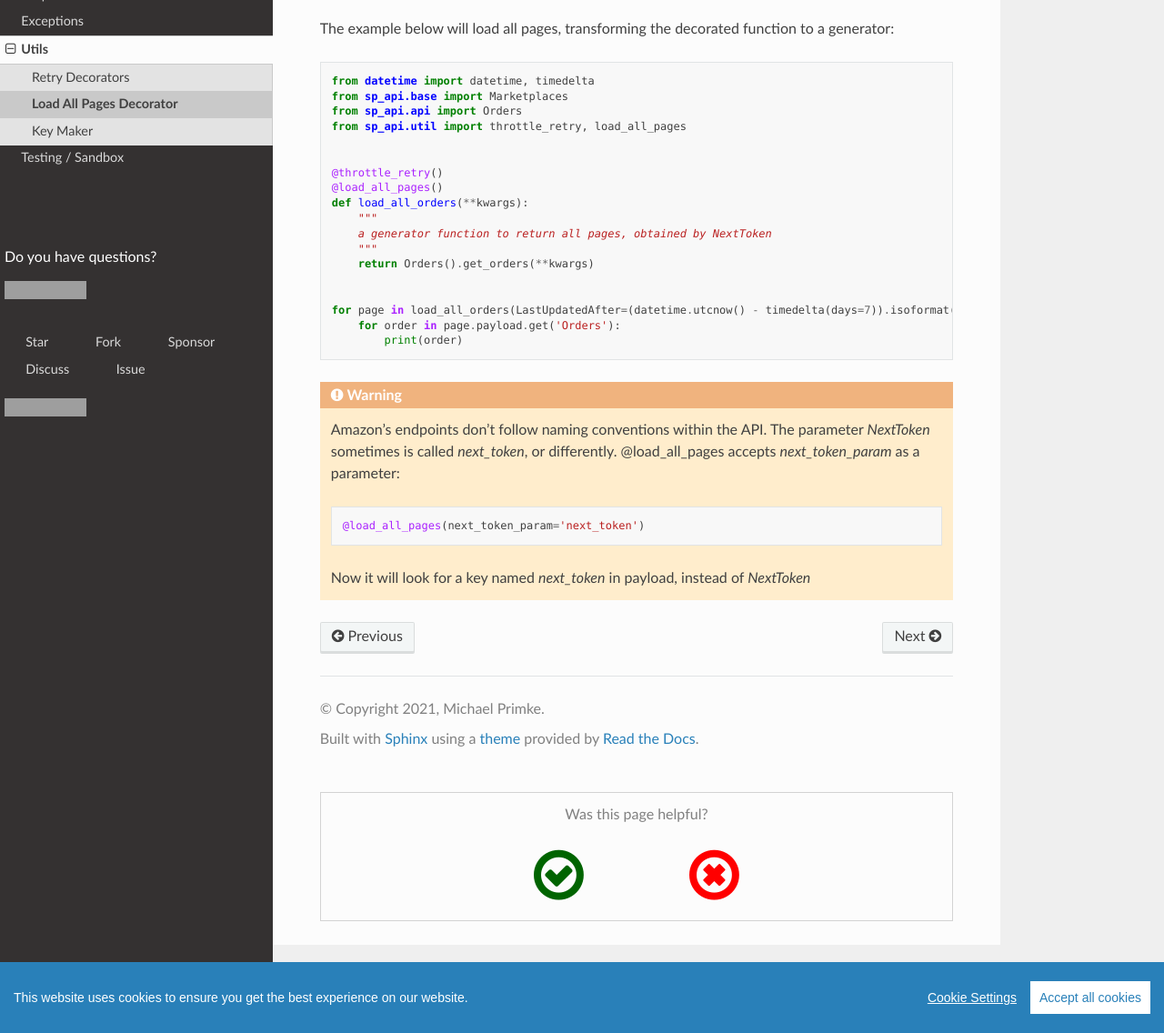
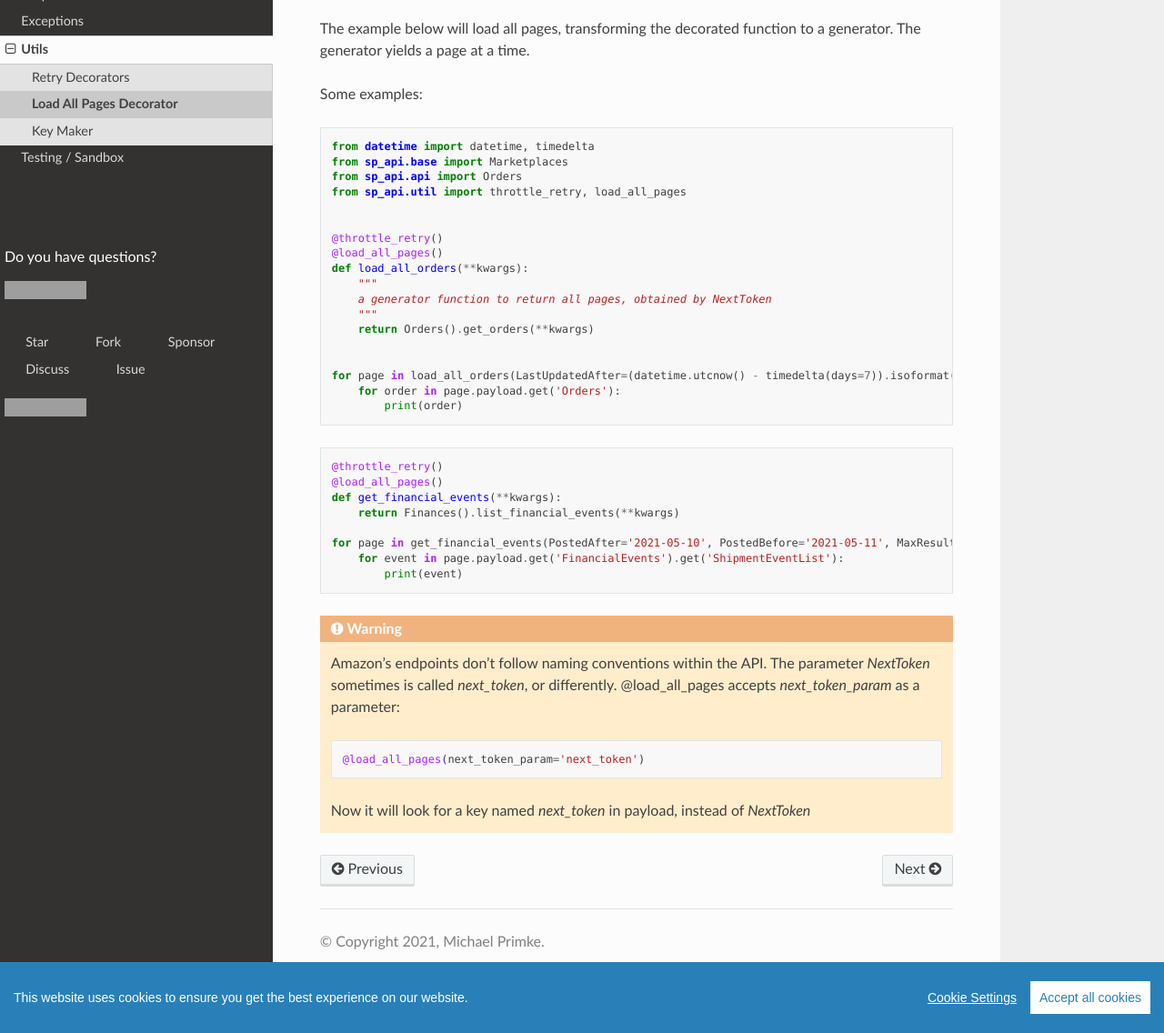
Before and after one commit to saleweaver/sp-api-docs, a Sphinx documentation site: the page built from docs/utils/load_all_pages.rst, in a window 1280 px wide and 1400 px high, cut to the strip 264-1400 px from the top of the window. Shown: the whole strip at 91% size. Built offline with Sphinx 7.4.7 and the Read the Docs theme 2.0.0, drawn with Linux system fonts in a browser that asks for light colours; comment, search, counter and statistics services are not loaded; grey boxes are pictures that could not be loaded.

Commit message:
improve docs for load_all_pages.rst

```diff
--- a/docs/utils/load_all_pages.rst
+++ b/docs/utils/load_all_pages.rst
@@ -3,8 +3,10 @@ Load All Pages Decorator
 
 ..  automethod:: sp_api.util.load_all_pages
 
-The example below will load all pages, transforming the decorated function to a generator:
+The example below will load all pages, transforming the decorated function to a generator.
+The generator yields a page at a time.
 
+Some examples:
 
 .. code-block:: python
 
@@ -28,6 +30,18 @@ The example below will load all pages, transforming the decorated function to a
             print(order)
 
 
+.. code-block:: python
+
+    @throttle_retry()
+    @load_all_pages()
+    def get_financial_events(**kwargs):
+        return Finances().list_financial_events(**kwargs)
+
+    for page in get_financial_events(PostedAfter='2021-05-10', PostedBefore='2021-05-11', MaxResultsPerPage=100):
+        for event in page.payload.get('FinancialEvents').get('ShipmentEventList'):
+            print(event)
+
+
 .. warning::
 
     Amazon's endpoints don't follow naming conventions within the API. The parameter `NextToken` sometimes is called `next_token`, or differently.
```
